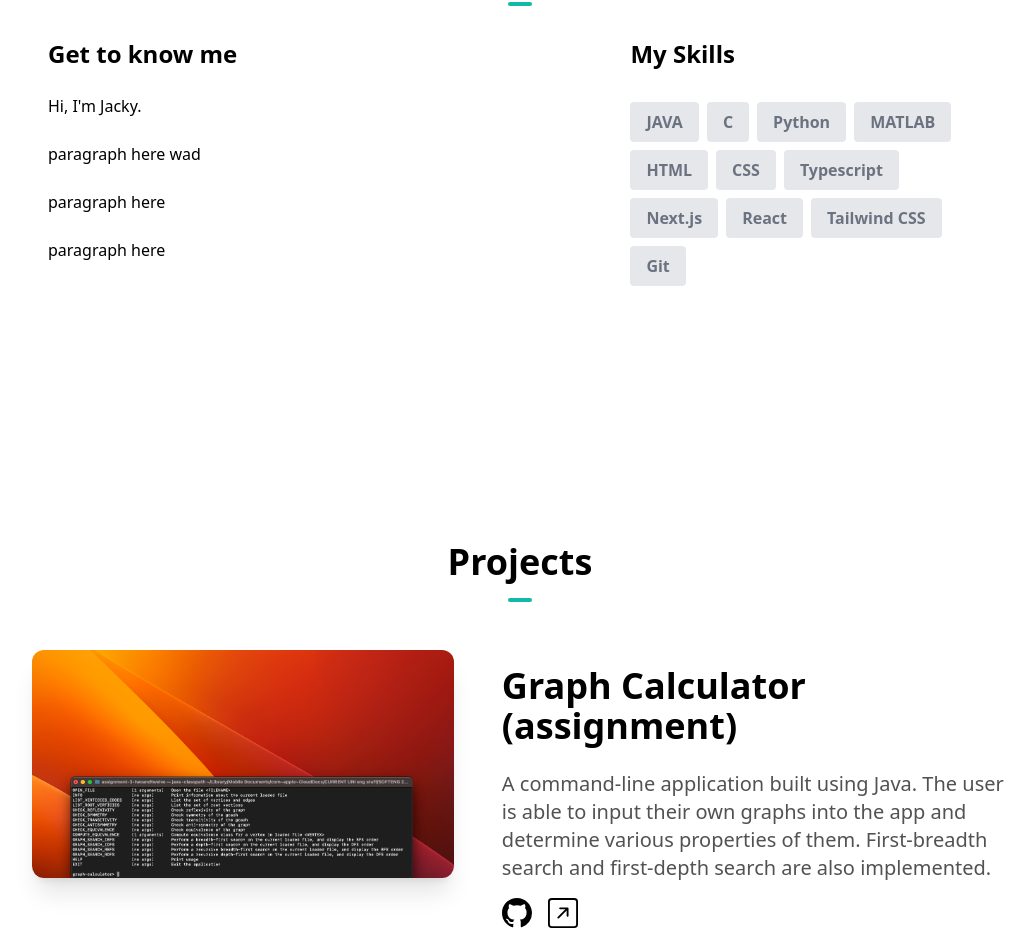
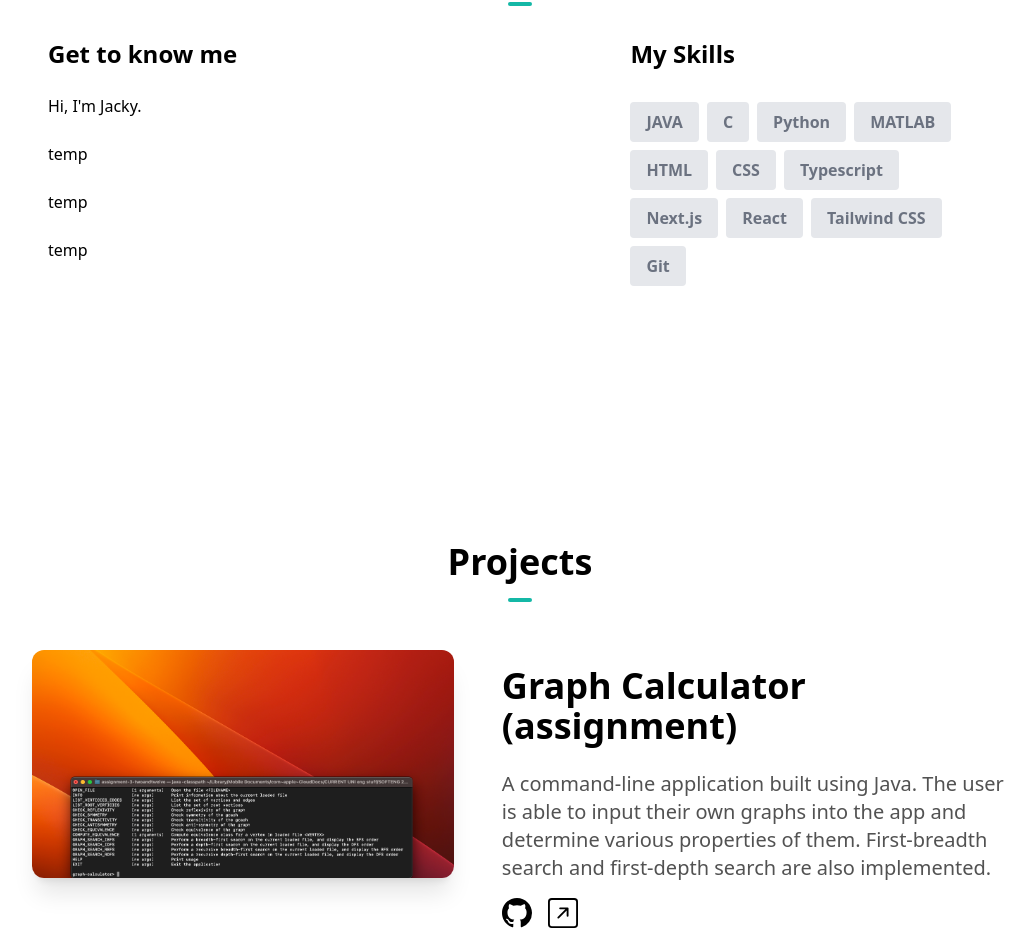
Before and after one commit to twoandtwelve/portfolio-website, a Next.js app: page / in a window 1280 px wide. Shown: the part 937-1876 px from the top of the page, without its empty margins (120-1155 px from the left). Built offline with nearby package versions, Linux system fonts and the light colour scheme.

Commit message:
update get to know me section

```diff
--- a/components/AboutSection.tsx
+++ b/components/AboutSection.tsx
@@ -30,11 +30,11 @@ const AboutSection = () => {
             </h1>
             <p>Hi, I&#39;m Jacky. </p>
             <br />
-            <p>paragraph here wad</p>
+            <p>temp</p>
             <br />
-            <p>paragraph here</p>
+            <p>temp</p>
             <br />
-            <p>paragraph here</p>
+            <p>temp</p>
           </div>
           <div className="text-center md:w-2/5 md:text-left">
             <h1 className="text-2xl font-bold mb-6">My Skills</h1>
```
